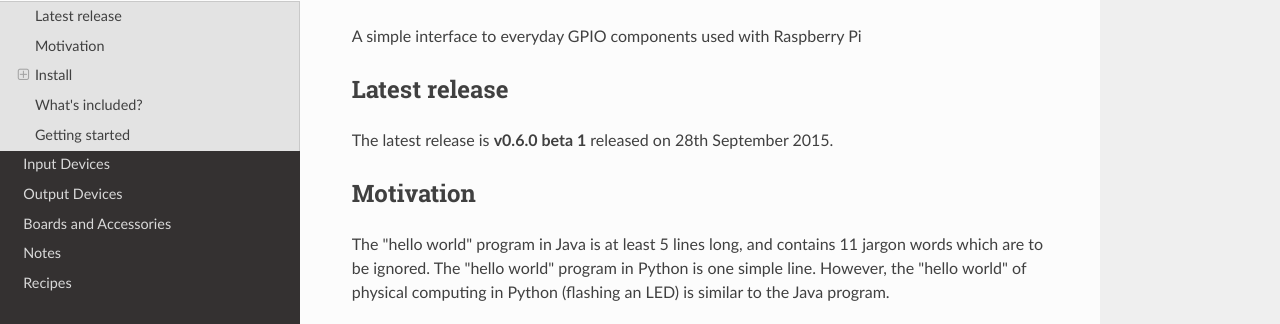
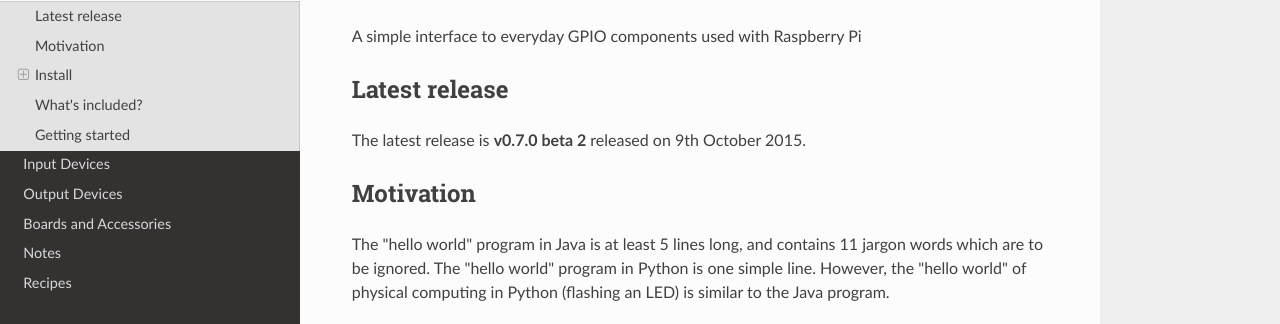
Before and after one commit to gpiozero/gpiozero, an MkDocs documentation site: the page built from docs/index.md, in a window 1280 px wide and 1400 px high. Shown: the part 135-459 px from the top of the window. Built offline with MkDocs 1.6.1, drawn with Linux system fonts in a browser that asks for light colours; nearby versions of some CDN libraries; old or Windows-style settings are respelled for this version of MkDocs; some of the changed text lies outside the part shown.

Commit message:
Release v0.7.0 beta 2

```diff
--- a/docs/index.md
+++ b/docs/index.md
@@ -4,7 +4,7 @@
 
 ## Latest release
 
-The latest release is **v0.6.0 beta 1** released on 28th September 2015.
+The latest release is **v0.7.0 beta 2** released on 9th October 2015.
 
 ## Motivation
 
--- a/setup.py
+++ b/setup.py
@@ -8,7 +8,7 @@
 
 setup(
     name="gpiozero",
-    version="0.6.0",
+    version="0.7.0",
     author="Ben Nuttall",
     description="A simple interface to everyday GPIO components used with Raspberry Pi",
     license="BSD",
```
Also changed, not shown: other parts of docs/index.md (+4 -0 lines), README.rst.
